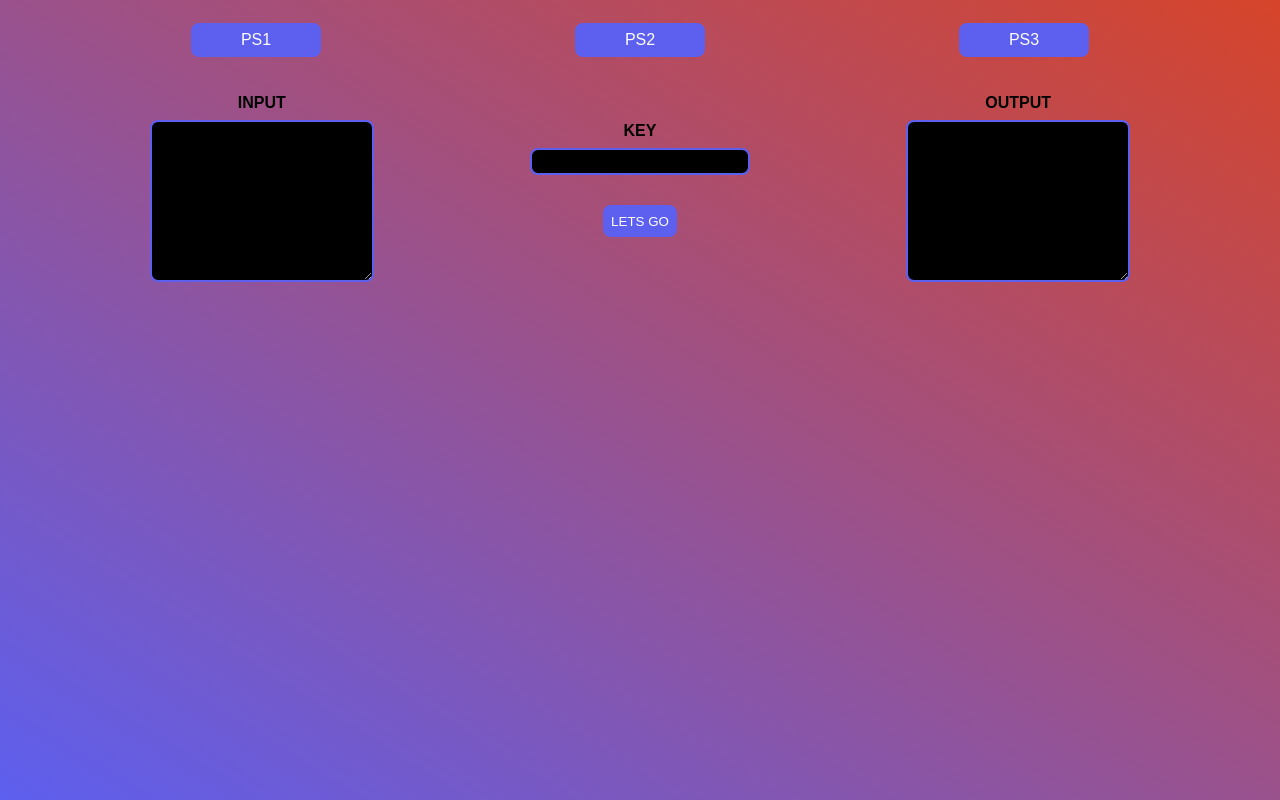
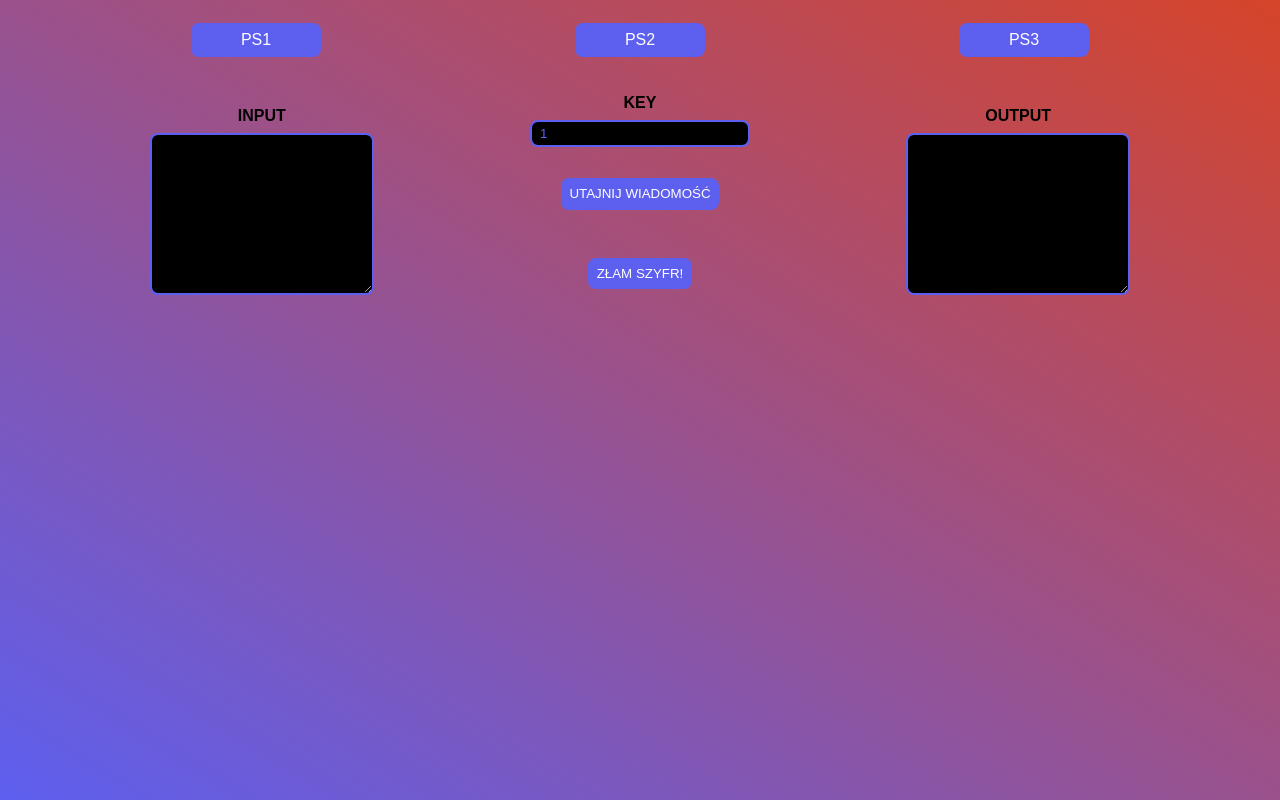
Before and after one commit to JedrekDabrowski/BSK, a React (Create React App) app: page /cezar in a window 1280 px wide. Built offline with nearby package versions, Linux system fonts and the light colour scheme.

Commit message:
✨ add rail_fence, cezar

```diff
--- a/src/components/TextAreaWithLabel.tsx
+++ b/src/components/TextAreaWithLabel.tsx
@@ -5,7 +5,7 @@ interface TextAreaWithLabelI extends React.HTMLProps<HTMLTextAreaElement> {
     label: string;
 }
 
-export const TextAreaWithLabel: React.FC<TextAreaWithLabelI> = ({ label, ...props }) => {
+export const TextAreaWithLabel: React.FC<TextAreaWithLabelI> = ({ label, ...props }: any) => {
     return (
         <InputWrapper>
             <InputLabel>{label}</InputLabel>
--- a/src/screens/PS_1/Cezar.tsx
+++ b/src/screens/PS_1/Cezar.tsx
@@ -1,11 +1,12 @@
 import { useState } from 'react';
 import styled from 'styled-components';
 import { TextAreaWithLabel, InputWithLabel, Button } from '../../components';
+import { decrypt, encrypt } from '../../ciphers/CaesarCipher';
 
 export const Cezar: React.FC = () => {
     const [input, setInput] = useState('');
     const [output, setOutput] = useState('');
-    const [key, setKey] = useState('');
+    const [key, setKey] = useState<number>(1);
 
     return (
         <RowWrapper>
@@ -20,15 +21,24 @@ export const Cezar: React.FC = () => {
             <CenterWrapper>
                 <InputWithLabel
                     label="KEY"
+                    type="number"
                     value={key}
                     onChange={(e) => {
                         const { value } = e.target as HTMLInputElement;
-                        setKey(value);
+                        if (value !== '') {
+                            setKey(parseInt(value));
+                        }
                     }}
                 />
-                <Button value="a" onClick={() => setOutput(input + key)}>
-                    LETS GO
+                <Button
+                    onClick={() => {
+                        setInput('');
+                        setOutput(encrypt(input, key));
+                    }}
+                >
+                    UTAJNIJ WIADOMOŚĆ
                 </Button>
+                <Button onClick={() => setInput(decrypt(output, key))}>ZŁAM SZYFR!</Button>
             </CenterWrapper>
 
             <TextAreaWithLabel
--- a/src/screens/PS_1/Rail_Fence.tsx
+++ b/src/screens/PS_1/Rail_Fence.tsx
@@ -1,12 +1,12 @@
 import { useState } from 'react';
 import styled from 'styled-components';
 import { TextAreaWithLabel, InputWithLabel, Button } from '../../components';
+import { decrypt, encrypt } from '../../ciphers/RailFenceCipher';
 
 export const Rail_Fence: React.FC = () => {
     const [input, setInput] = useState('');
     const [output, setOutput] = useState('');
-    const [key, setKey] = useState('');
-
+    const [key, setKey] = useState<number>(1);
     return (
         <RowWrapper>
             <TextAreaWithLabel
@@ -19,16 +19,25 @@ export const Rail_Fence: React.FC = () => {
             />
             <CenterWrapper>
                 <InputWithLabel
+                    type="number"
                     label="KEY"
+                    min={1}
+                    max={input.length - 1}
                     value={key}
                     onChange={(e) => {
                         const { value } = e.target as HTMLInputElement;
-                        setKey(value);
+                        setKey(parseInt(value));
                     }}
                 />
-                <Button value="a" onClick={() => setOutput(input + key)}>
-                    LETS GO
+                <Button
+                    onClick={() => {
+                        setInput('');
+                        setOutput(encrypt(input, key));
+                    }}
+                >
+                    UTAJNIJ WIADOMOŚĆ
                 </Button>
+                <Button onClick={() => setInput(decrypt(output, key))}>ZŁAM SZYFR!</Button>
             </CenterWrapper>
             <TextAreaWithLabel
                 label="OUTPUT"
--- a/tsconfig.json
+++ b/tsconfig.json
@@ -14,8 +14,7 @@
         "resolveJsonModule": true,
         "isolatedModules": true,
         "noEmit": true,
-        "jsx": "react-jsx",
-        "strictDomEventTypes": false
+        "jsx": "react-jsx"
     },
     "include": ["src"]
 }
```
